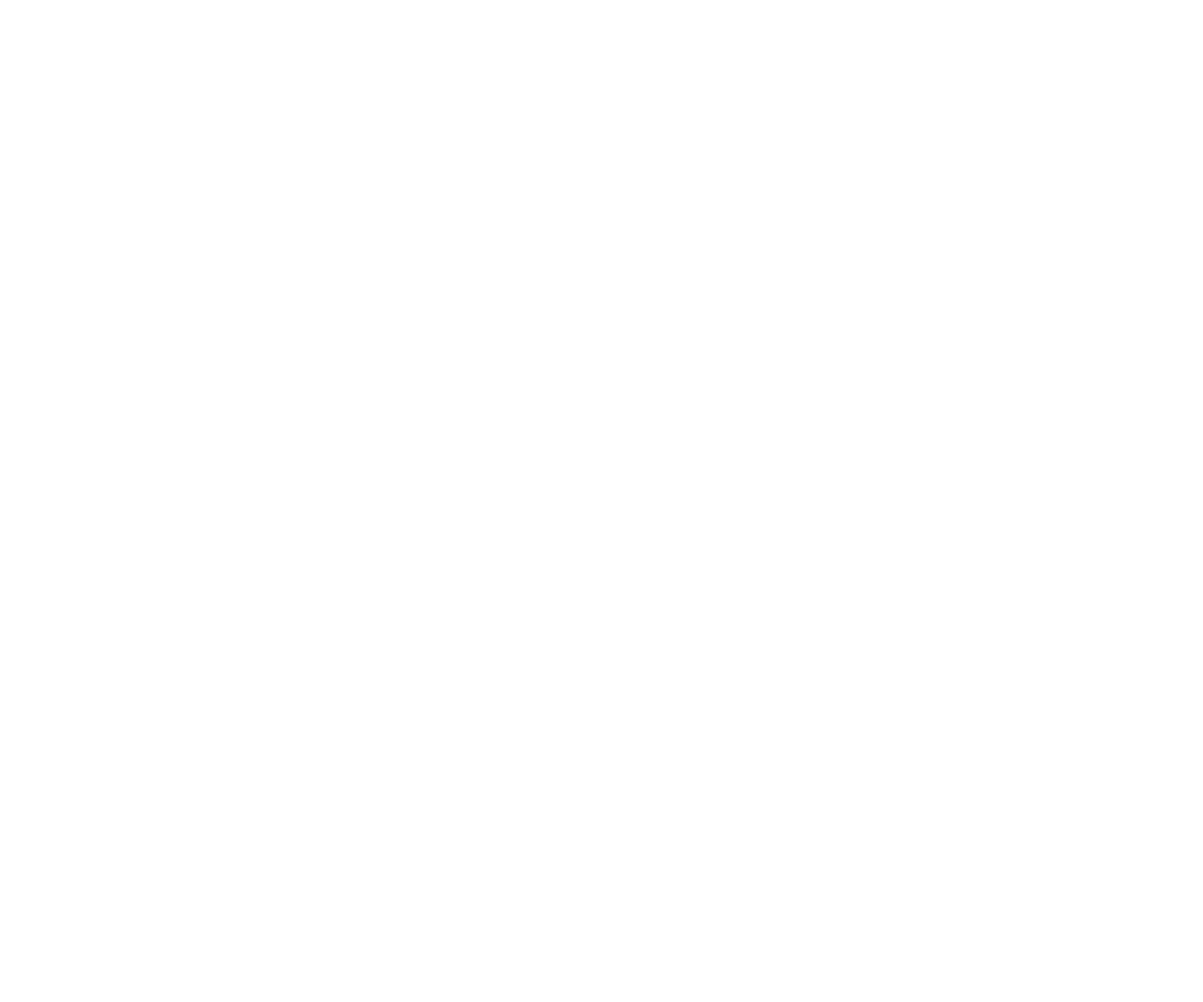
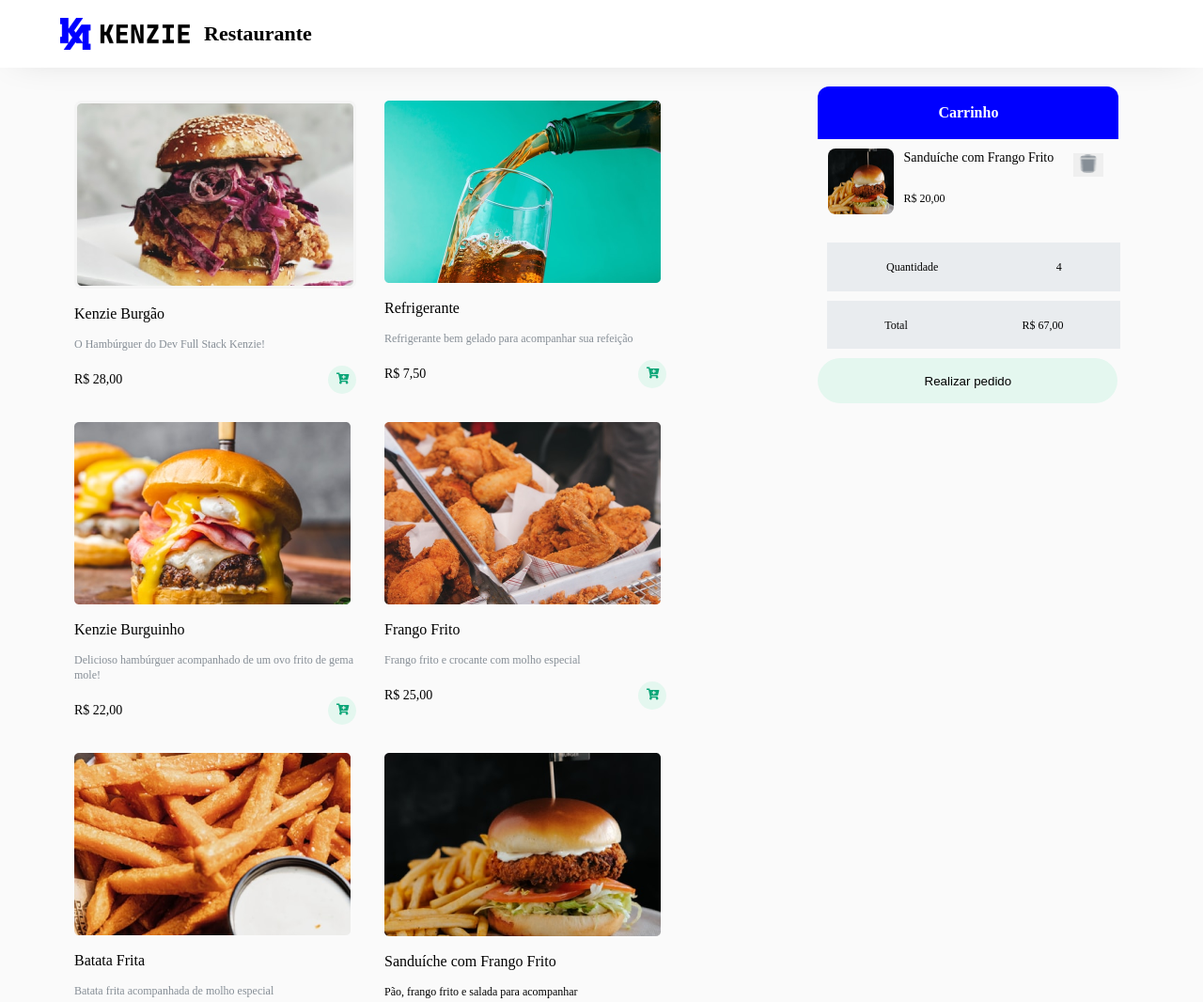
Before and after one commit to Kenzie-Academy-Brasil-Developers/maratona_premiada, a plain HTML site: page index.html in a window 1280 px wide. Shown: the top 1066 px of the page at 94% size. Before the commit the page ends 800 px from the top, so only its background shows below. Drawn offline with Linux system fonts and the light colour scheme.

Commit message:
finalizando o css

```diff
--- a/assets/css/fonts.css
+++ b/assets/css/fonts.css
@@ -2,6 +2,18 @@
   font-size: 16px;
   font-weight: 500;
   line-height: 26px;
+}
+
+.title-2 {
+  font-size: 14px;
+  font-weight: 500;
+  line-height: 20px;
+}
+
+.title-3 {
+  font-size: 12px;
+  font-weight: 500;
+  line-height: 14px;
 }
 
 .text-body {
--- a/assets/css/style.css
+++ b/assets/css/style.css
@@ -1,159 +1,173 @@
-/* GERAL */
+/*GERAL*/
 
 .container {
-  width: 1400px;
+  width: 90%;
   margin: 0 auto;
+  display: flex;
 }
 
-body {
-  font-family: "Poppins", sans-serif;
-  background-color: #f1f3f5;
+.flex {
+  display: flex;
 }
 
-/* HEADER */
-
-header {
-  background-image: url(../img/header-bg.jpg);
-  background-size: cover;
-  height: 462px;
+/*BODY */
+body {
+  background-color: #fafafa;
+  font-family: "Poppins";
 }
 
-img {
-  margin-top: 25px;
-  margin-bottom: 25px;
+/*HEADER */
+header {
+  background-color: #ffffff;
+  height: 72px;
+  display: flex;
+  align-items: center;
+  justify-content: flex-start;
+  box-shadow: 0px 0px 40px -18px rgba(0, 0, 0, 0.25);
+}
+
+header img {
+  height: 34px;
+  width: 138px;
+  border-radius: 0px;
 }
 
 h1 {
-  margin-bottom: 25px;
+  height: 33px;
+  width: 244px;
+  font-size: 22px;
+  font-weight: 700;
+  line-height: 33px;
+  letter-spacing: 0em;
+  text-align: left;
+  margin-left: 15px;
 }
 
-header p {
-  width: 60%;
+/*MAIN */
+
+.products {
+  width: 70%;
+  margin-top: 20px;
+}
+
+.products-list {
+  display: flex;
+  flex-wrap: wrap;
+  max-width: 1200px;
+}
+
+.product {
+  width: 300px;
+  max-height: 600px;
+  margin: 15px;
+}
+
+.product h3 {
+  color: #000000;
+  height: 27px;
+  margin: 10px auto;
+}
+
+.product p {
   margin-bottom: 15px;
 }
 
-h4 {
-  margin-bottom: 15px;
-}
-.big-btn {
-  width: 296px;
-  height: 48px;
-  border-radius: 8px;
-  border: none;
-  font-size: 16px;
-  line-height: 24px;
-  font-weight: 500;
-}
-
-.big-btn:hover {
-  background-color: blueviolet;
-}
-
-a {
-  text-decoration: none;
-}
-
-/* MAIN */
-.little-btn {
-  width: 150px;
-  height: 38px;
-  border-radius: 8px;
-  border: none;
-  font-size: 16px;
-  line-height: 24px;
-  font-weight: 500;
-  cursor: pointer;
-}
-
-.little-btn:hover {
-  background-color: blueviolet;
-}
-
-.main-container {
+.footer-products {
   display: flex;
   justify-content: space-between;
-}
-
-.cards-vagas {
-  height: 307px;
-  width: 818px;
-  left: 0px;
-  top: 0px;
-  border-radius: 8px;
-  padding: 38px;
-  margin: 15px auto;
-}
-
-.span-card {
-  display: inline-block;
-  width: 117px;
-  margin-right: 8px;
-  text-align: center;
-  margin-top: 10px;
-  margin-bottom: 10px;
-}
-
-.box-candidatar {
-  margin-top: 15px;
-  display: flex;
-  justify-content: space-between;
-}
-
-.box-candidatar span {
-  background-color: #dee2e6;
-  border-radius: 8px;
-  text-align: center;
-  width: 111px;
-  height: 30px;
-  padding: 4px 12px 4px 12px;
-}
-
-/* ASIDE */
-aside {
-  margin: 15px auto;
-  width: 503px;
-  height: 316px;
-}
-
-aside h2 {
-  text-align: center;
-  margin-top: 20px;
-}
-
-.vaga-selecionada-card {
-  display: flex;
-  flex-direction: column;
-}
-
-.flex-row {
-  display: flex;
-  flex-direction: row;
-  justify-content: space-around;
-  height: 100px;
   align-items: center;
 }
 
+.footer-products button {
+  background-color: #e4f7ef;
+  cursor: pointer;
+  border-radius: 50%;
+  border: none;
+  height: 30px;
+  width: 30px;
+}
+
+.footer-products button:hover {
+  background-color: #0000ff;
+}
+
+/*CARRINHO */
+
+.header-carrinho {
+  height: 56px;
+  width: 320px;
+  border-radius: 12px 12px 0px 0px;
+  background-color: #0000ff;
+  color: #ffffff;
+  margin-top: 20px;
+  align-items: center;
+  justify-content: center;
+}
+
+.carrinho {
+  width: 320px;
+  height: 300px;
+}
+
+.products-selected {
+  width: 320px;
+  display: flex;
+  flex-direction: column;
+  justify-content: center;
+  align-items: center;
+  padding: 10px;
+}
+
+.product-image {
+  height: 80px;
+  width: 80px;
+}
+
+.products-selected img {
+  height: 70px;
+  width: 70px;
+  border-radius: 8px;
+}
+
 .trash-btn {
-  height: 38px;
-  width: 44px;
-  border-radius: 8px;
+  border: none;
+  cursor: pointer;
+  margin: 5px;
+}
+
+.mini-descricao {
+  width: 176px;
+}
+
+.trash-btn img {
+  height: 20px;
+  width: 20px;
+}
+
+.footer-cart {
+  display: flex;
+  justify-content: flex-start;
+  margin-top: 10px;
+}
+
+.totalizador {
+  height: 51.732418060302734px;
+  width: 312px;
+  background-color: #e9ecef;
+  margin: 10px;
+  display: flex;
+  align-items: center;
+  justify-content: space-around;
+}
+
+.btn-finalizar-pedido {
+  height: 48px;
+  width: 319px;
+  left: 1165px;
+  top: 658px;
+  border-radius: 32px;
+  padding: 15px, 20px, 15px, 20px;
+  background-color: #e4f7ef;
   border: none;
   cursor: pointer;
 }
-
-.trash-btn:hover {
-  background-color: #dee2e6;
-}
-
-.trash-btn img {
-  margin-top: 9px;
-}
-
-.flex-span {
-  display: flex;
-  justify-content: flex-start;
-}
-
-.flex-span span {
-  margin-left: 20px;
-}
--- /dev/null
+++ b/aulas/aula_css/aula_css.css
@@ -0,0 +1,26 @@
+div {
+  height: 100px;
+  width: 100px;
+  border: 2px solid black;
+}
+
+.display-flex {
+  display: flex;
+  align-items: center;
+  justify-content: flex-end;
+  width: 500px;
+  height: 500px;
+  background-color: grey;
+}
+
+.div1 {
+  background-color: red;
+}
+
+.div2 {
+  background-color: blue;
+}
+
+.div3 {
+  background-color: green;
+}
--- a/index.html
+++ b/index.html
@@ -0,0 +1,171 @@
+<!DOCTYPE html>
+<html lang="pt-br">
+  <head>
+    <meta charset="UTF-8" />
+    <meta http-equiv="X-UA-Compatible" content="IE=edge" />
+    <meta name="viewport" content="width=device-width, initial-scale=1.0" />
+    <link rel="stylesheet" href="./assets/css/reset.css" />
+    <link rel="stylesheet" href="./assets/css/fonts.css" />
+    <link rel="stylesheet" href="./assets/css/colors.css" />
+    <link rel="stylesheet" href="./assets/css/style.css" />
+    <title>Kenzie Restaurante</title>
+  </head>
+  <body>
+    <!--  CABECALHO -->
+    <header>
+      <div class="container">
+        <img src="./assets/img/logo-kenzie.png" alt="logo kenzie Academy" />
+        <h1>Restaurante</h1>
+      </div>
+    </header>
+
+    <!--  CONTEUDO PRINCIPAL  -->
+    <main class="container">
+      <!--  VITRINE DE PRODUTOS  -->
+      <section class="products">
+        <ul class="products-list">
+          <!--  primeiro produto  -->
+          <li class="product">
+            <img src="./assets/img/kenzie_burgao.png" alt="Kenzie Burgao" />
+            <h3 class="title-1">Kenzie Burgão</h3>
+            <p class="text-caption color-grey-3">
+              O Hambúrguer do Dev Full Stack Kenzie!
+            </p>
+            <div class="footer-products">
+              <span class="title-2">R$ 28,00</span>
+              <button>
+                <img src="./assets/img/cart-icon.png" alt="icone do carrinho" />
+              </button>
+            </div>
+          </li>
+          <!--  segundo produto  -->
+          <li class="product">
+            <img
+              src="./assets/img/refrigerante.png"
+              alt=" imagem refrigerante"
+            />
+            <h3 class="title-1">Refrigerante</h3>
+            <p class="text-caption color-grey-3">
+              Refrigerante bem gelado para acompanhar sua refeição
+            </p>
+
+            <div class="footer-products">
+              <span class="title-2">R$ 7,50</span>
+              <button>
+                <img src="./assets/img/cart-icon.png" alt="icone do carrinho" />
+              </button>
+            </div>
+          </li>
+          <!--  terceiro produto  -->
+          <li class="product">
+            <img src="./assets/img/kenzie_burguinho.png" alt="Kenzie Burgao" />
+            <h3 class="title-1">Kenzie Burguinho</h3>
+            <p class="text-caption color-grey-3">
+              Delicioso hambúrguer acompanhado de um ovo frito de gema mole!
+            </p>
+
+            <div class="footer-products">
+              <span class="title-2">R$ 22,00</span>
+              <button>
+                <img src="./assets/img/cart-icon.png" alt="icone do carrinho" />
+              </button>
+            </div>
+          </li>
+          <!--  quarto produto  -->
+          <li class="product">
+            <img src="./assets/img/frango_frito.png" alt="Kenzie Burgao" />
+            <h3 class="title-1">Frango Frito</h3>
+            <p class="text-caption color-grey-3">
+              Frango frito e crocante com molho especial
+            </p>
+            <div class="footer-products">
+              <span class="title-2">R$ 25,00</span>
+              <button>
+                <img src="./assets/img/cart-icon.png" alt="icone do carrinho" />
+              </button>
+            </div>
+          </li>
+          <!--  quinto produto  -->
+          <li class="product">
+            <img src="./assets/img/batata_frita.png" alt="Kenzie Burgao" />
+            <h3 class="title-1">Batata Frita</h3>
+            <p class="text-caption color-grey-3">
+              Batata frita acompanhada de molho especial
+            </p>
+            <div class="footer-products">
+              <span class="title-2">R$ 15,00</span>
+              <button>
+                <img src="./assets/img/cart-icon.png" alt="icone do carrinho" />
+              </button>
+            </div>
+          </li>
+          <!--  sexto produto  -->
+          <li class="product">
+            <img
+              src="./assets/img/sanduiche_frango_frito.png"
+              alt="Kenzie Burgao"
+            />
+            <h3 class="title-1">Sanduíche com Frango Frito</h3>
+            <p class="text-caption">
+              Pão, frango frito e salada para acompanhar
+            </p>
+
+            <div class="footer-products">
+              <span class="title-2">R$ 20,00</span>
+              <button>
+                <img src="./assets/img/cart-icon.png" alt="icone do carrinho" />
+              </button>
+            </div>
+          </li>
+        </ul>
+      </section>
+
+      <!--  CARRINHO   -->
+      <aside>
+        <!-- titulo do carrinho-->
+        <div class="flex header-carrinho">
+          <h4>Carrinho</h4>
+        </div>
+        <!--carrinho-->
+        <div class="carrinho">
+          <ul class="products-selected">
+            <li class="flex">
+              <div class="product-image">
+                <img
+                  src="./assets/img/sanduiche_frango_frito.png"
+                  alt="sanduiche frango frito"
+                />
+              </div>
+
+              <div>
+                <div class="flex">
+                  <h3 class="title-2 mini-descricao">
+                    Sanduíche com Frango Frito
+                  </h3>
+                  <button class="trash-btn">
+                    <img src="./assets/img/trash.png" alt="icone lixeira" />
+                  </button>
+                </div>
+                <div class="footer-cart">
+                  <p class="text-caption">R$ 20,00</p>
+                </div>
+              </div>
+            </li>
+          </ul>
+
+          <div class="totalizador">
+            <h4 class="title-3">Quantidade</h4>
+            <h4 class="title-3">4</h4>
+          </div>
+
+          <div class="totalizador">
+            <h4 class="title-3">Total</h4>
+            <h4 class="title-3">R$ 67,00</h4>
+          </div>
+
+          <button class="btn-finalizar-pedido">Realizar pedido</button>
+        </div>
+      </aside>
+    </main>
+  </body>
+</html>
```
Also changed, not shown: aulas/aula_css/index.html (added, +17 -0 lines), aulas/aula_html/index.html (added, +14 -0 lines), assets/css/colors.css (line endings or trailing spaces), 2 other files.
